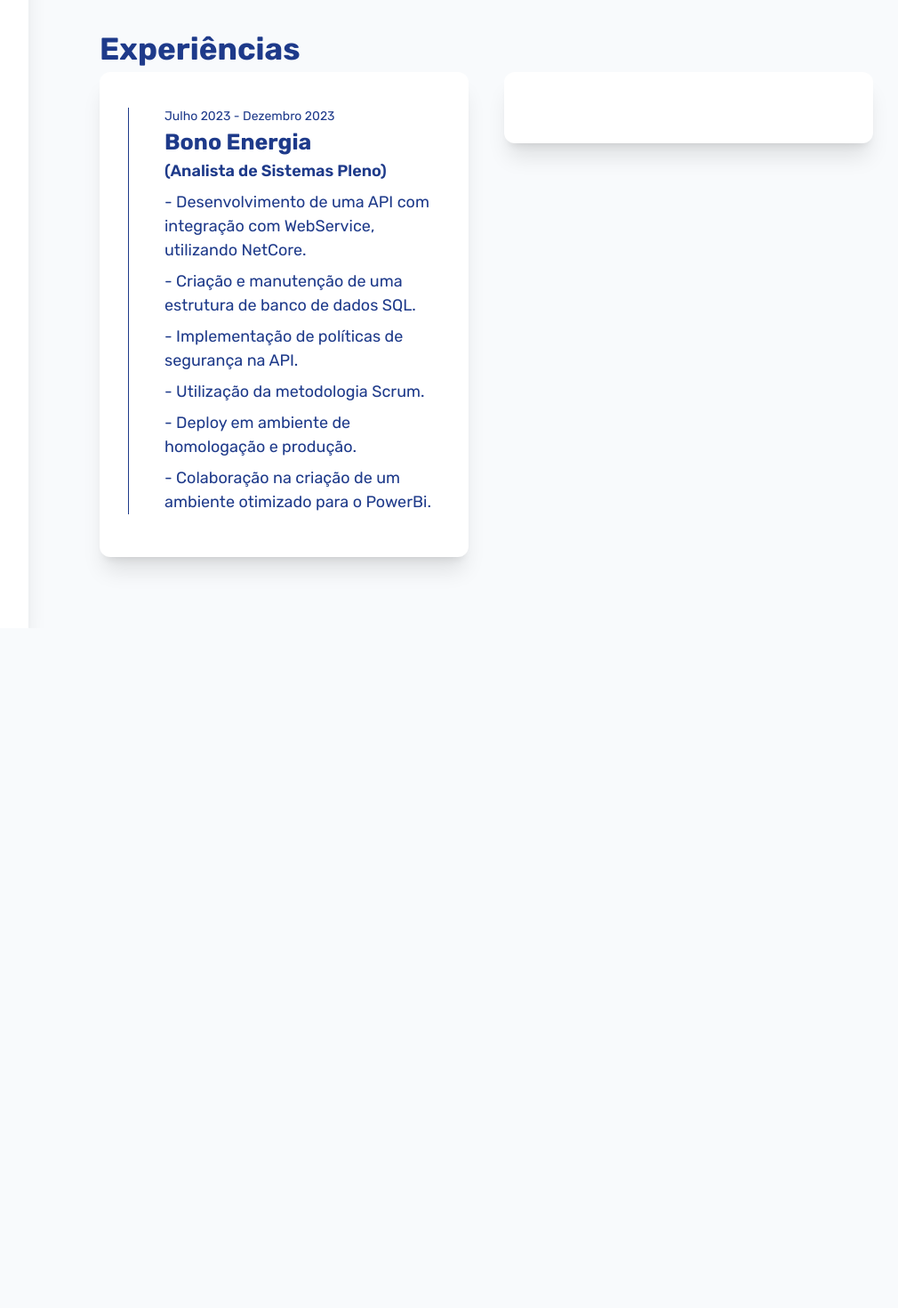
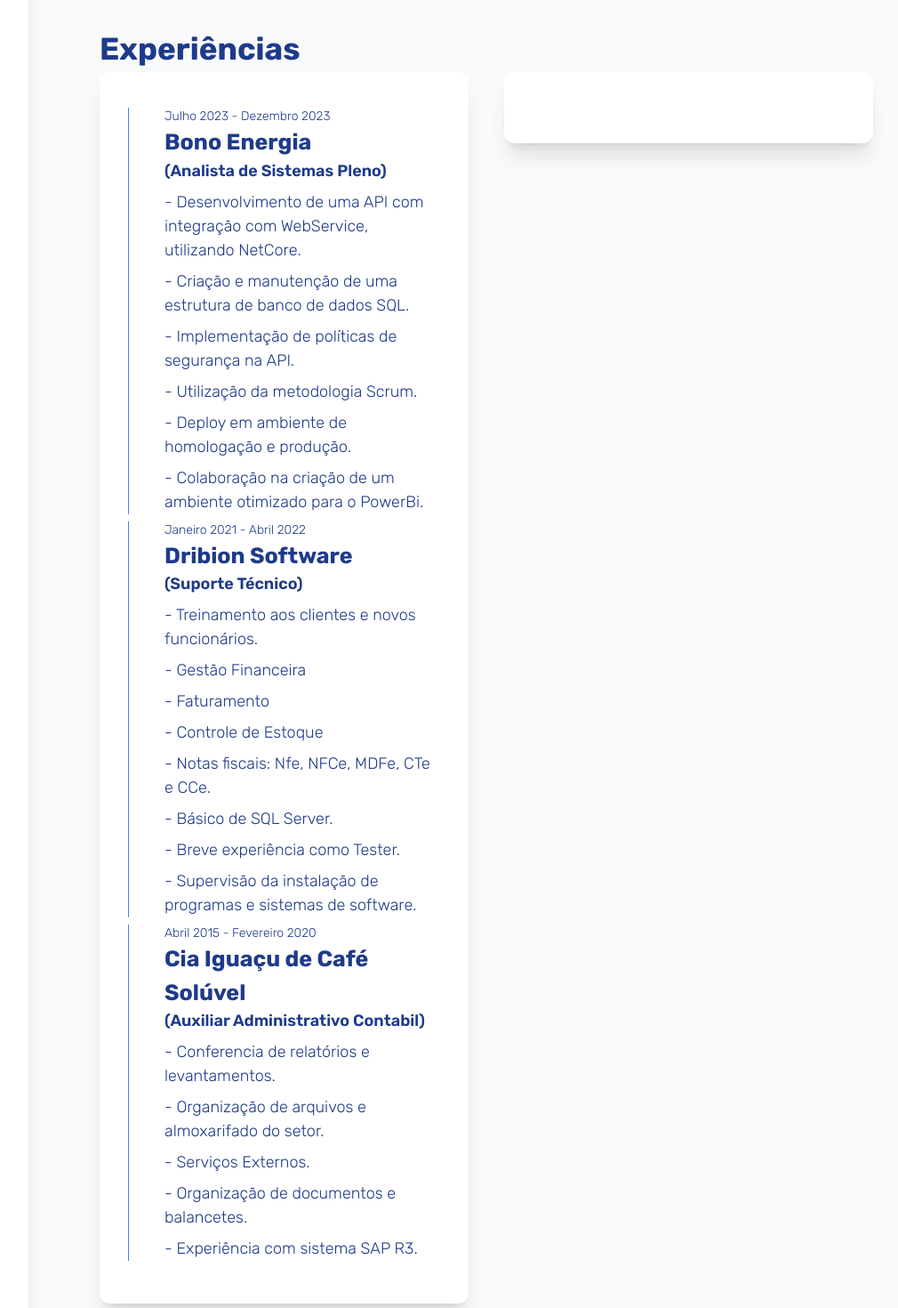
Before and after one commit to kauanfelipe96/personal-portfolio, a React (Vite) app: page / in a window 1280 px wide. Shown: the part 1220-2690 px from the top of the page at 89% size, without its empty margins (224-1234 px from the left). Before the commit the page ends 1926 px from the top, so only its background shows below. Built offline with nearby package versions, Linux system fonts and the light colour scheme.

Commit message:
updating experiences

```diff
--- a/index.html
+++ b/index.html
@@ -3,9 +3,9 @@
 
 <head>
   <meta charset="UTF-8" />
-  <link rel="icon" type="image/svg+xml" href="/vite.svg" />
+  <link rel="icon" type="image/svg+xml" href="/src/assets/images/programming.ico" />
   <meta name="viewport" content="width=device-width, initial-scale=1.0" />
-  <title>Vite + React</title>
+  <title>Kauan Felipe - Desenvolvedor</title>
 
   <script>
     if (localStorage.getItem('color-theme') === 'dark' || (!('color-theme' in localStorage) && window.matchMedia('(prefers-color-scheme: dark)').matches)) {
--- a/src/components/Experiences.jsx
+++ b/src/components/Experiences.jsx
@@ -1,24 +1,48 @@
 export default function Experiences() {
   return (
-    <section className="px-20 py-20">
+    <section className="px-20 py-20" id="experience">
       <h2 className="text-[35px] text-blue-900 font-bold">Experiências</h2>
       <div className="flex gap-10">
         <div className="w-[50%] h-full bg-white rounded-xl py-10 px-8 shadow-xl justify-between gap-10">
-          <div className="border-l border-blue-900 pl-10">
-            <h3 className="text-sm text-blue-900">Julho 2023 - Dezembro 2023</h3>
-            <p className="font-bold text-[25px] text-blue-900">Bono Energia </p>
+          <div className="border-l border-blue-500 pl-10">
+            <h3 className="text-sm text-blue-900 font-light">Julho 2023 - Dezembro 2023</h3>
+            <p className="font-bold text-[25px] text-blue-900"> Bono Energia </p>
             <p className="font-semibold text-[18px] text-blue-900 mb-2">(Analista de Sistemas Pleno)</p>
-            <h4 className="text-blue-900 text-[18px] mb-2">- Desenvolvimento de uma API com integração com WebService, utilizando NetCore.</h4>
-            <h4 className="text-blue-900 text-[18px] mb-2">- Criação e manutenção de uma estrutura de banco de dados SQL.</h4>
-            <h4 className="text-blue-900 text-[18px] mb-2">- Implementação de políticas de segurança na API.</h4>
-            <h4 className="text-blue-900 text-[18px] mb-2">- Utilização da metodologia Scrum.</h4>
-            <h4 className="text-blue-900 text-[18px] mb-2">- Deploy em ambiente de homologação e produção.</h4>
-            <h4 className="text-blue-900 text-[18px] mb-2">- Colaboração na criação de um ambiente otimizado para o PowerBi.</h4>
+            <h4 className="text-blue-900 text-[18px] mb-2 font-light">- Desenvolvimento de uma API com integração com WebService, utilizando NetCore.</h4>
+            <h4 className="text-blue-900 text-[18px] mb-2 font-light">- Criação e manutenção de uma estrutura de banco de dados SQL.</h4>
+            <h4 className="text-blue-900 text-[18px] mb-2 font-light">- Implementação de políticas de segurança na API.</h4>
+            <h4 className="text-blue-900 text-[18px] mb-2 font-light">- Utilização da metodologia Scrum.</h4>
+            <h4 className="text-blue-900 text-[18px] mb-2 font-light">- Deploy em ambiente de homologação e produção.</h4>
+            <h4 className="text-blue-900 text-[18px] mb-2 font-light">- Colaboração na criação de um ambiente otimizado para o PowerBi.</h4>
+          </div>
+          <div className="border-l border-blue-500 pl-10">
+            <h3 className="text-sm text-blue-900 font-light">Janeiro 2021 - Abril 2022</h3>
+            <p className="font-bold text-[25px] text-blue-900"> Dribion Software </p>
+            <p className="font-semibold text-[18px] text-blue-900 mb-2">(Suporte Técnico)</p>
+            <h4 className="text-blue-900 text-[18px] mb-2 font-light">- Treinamento aos clientes e novos funcionários.</h4>
+            <h4 className="text-blue-900 text-[18px] mb-2 font-light">- Gestão Financeira</h4>
+            <h4 className="text-blue-900 text-[18px] mb-2 font-light">- Faturamento</h4>
+            <h4 className="text-blue-900 text-[18px] mb-2 font-light">- Controle de Estoque</h4>
+            <h4 className="text-blue-900 text-[18px] mb-2 font-light">- Notas fiscais: Nfe, NFCe, MDFe, CTe e CCe.</h4>
+            <h4 className="text-blue-900 text-[18px] mb-2 font-light">- Básico de SQL Server.</h4>
+            <h4 className="text-blue-900 text-[18px] mb-2 font-light">- Breve experiência como Tester.</h4>
+            <h4 className="text-blue-900 text-[18px] mb-2 font-light">- Supervisão da instalação de programas e sistemas de software.</h4>
+          </div>
+          <div className="border-l border-blue-500 pl-10">
+            <h3 className="text-sm text-blue-900 font-light">Abril 2015 - Fevereiro 2020</h3>
+            <p className="font-bold text-[25px] text-blue-900"> Cia Iguaçu de Café Solúvel </p>
+            <p className="font-semibold text-[18px] text-blue-900 mb-2">(Auxiliar Administrativo Contabil)</p>
+            <h4 className="text-blue-900 text-[18px] mb-2 font-light">- Conferencia de relatórios e levantamentos.</h4>
+            <h4 className="text-blue-900 text-[18px] mb-2 font-light">- Organização de arquivos e almoxarifado do setor.</h4>
+            <h4 className="text-blue-900 text-[18px] mb-2 font-light">- Serviços Externos.</h4>
+            <h4 className="text-blue-900 text-[18px] mb-2 font-light">- Organização de documentos e balancetes.</h4>
+            <h4 className="text-blue-900 text-[18px] mb-2 font-light">- Experiência com sistema SAP R3.</h4>
           </div>
         </div>
         <div className="w-[50%] h-full bg-white rounded-xl py-10 px-8 shadow-xl flex justify-between gap-10">
         </div>
 
+
       </div>
     </section>
   )
--- a/src/components/Home.jsx
+++ b/src/components/Home.jsx
@@ -26,6 +26,16 @@
           <a href="https://www.linkedin.com/in/kauanfelipe96/" target="_blank"><FaLinkedin className="text-[25px] hover:text-blue-800" alt="Link para perfil do LinkedIn" /></a>
         </div>
         <button className="bg-blue-500 text-white font-bold rounded-full px-8 py-2 text-center mt-5 hover:scale-110 duration-500 hover:bg-blue-700">Curriculum Vitae</button>
+        <a href="#about" className="absolute bottom-5">
+          <div>
+            <p className="mb-3 text-blue-500 font-semibold">Ver Mais</p>
+            <div className="scroll-down">
+              <div className="mousey">
+                <div className="scroller"></div>
+              </div>
+            </div>
+          </div>
+        </a>
       </section>
     </>
   )
```
Also changed, not shown: 2 other files (tests, documents, lock files or other folders).
